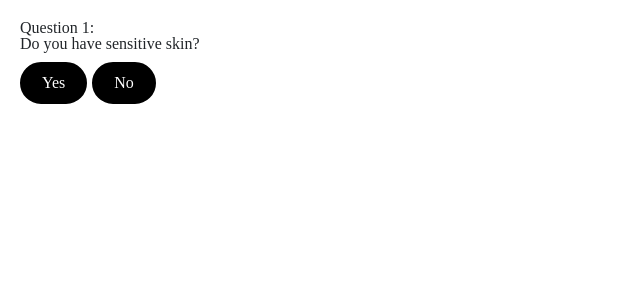
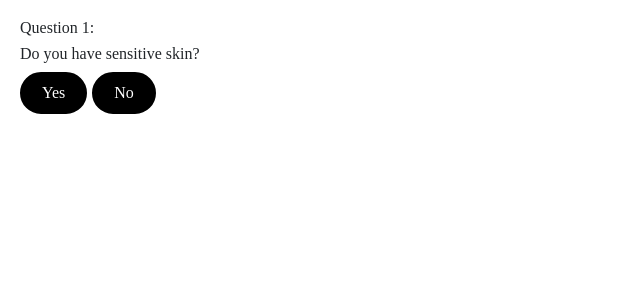
Before and after one commit to AKCDNG/HeliosX, a React (Vite) app in the folder frontend/: page / in a window 1280 px wide. Shown: the top 300 px of the page, without its empty margins (0-640 px from the left). Built offline with nearby package versions, Linux system fonts and the light colour scheme.

Commit message:
adjust subline to h3

```diff
--- a/frontend/src/App.tsx
+++ b/frontend/src/App.tsx
@@ -33,7 +33,7 @@ const Questionnaire = () => {
     <section className='col-12 col-lg-6'>
       <div className='header' key={currentQuestionIndex}>
         <h2>Question {[currentQuestionIndex + 1]}:</h2>
-        <h2>{questions[currentQuestionIndex]}</h2>
+        <h3>{questions[currentQuestionIndex]}</h3>
       </div>
       <div className='buttons'>
         <button onClick={() => handleAnswer('Yes')}>Yes</button>
```
